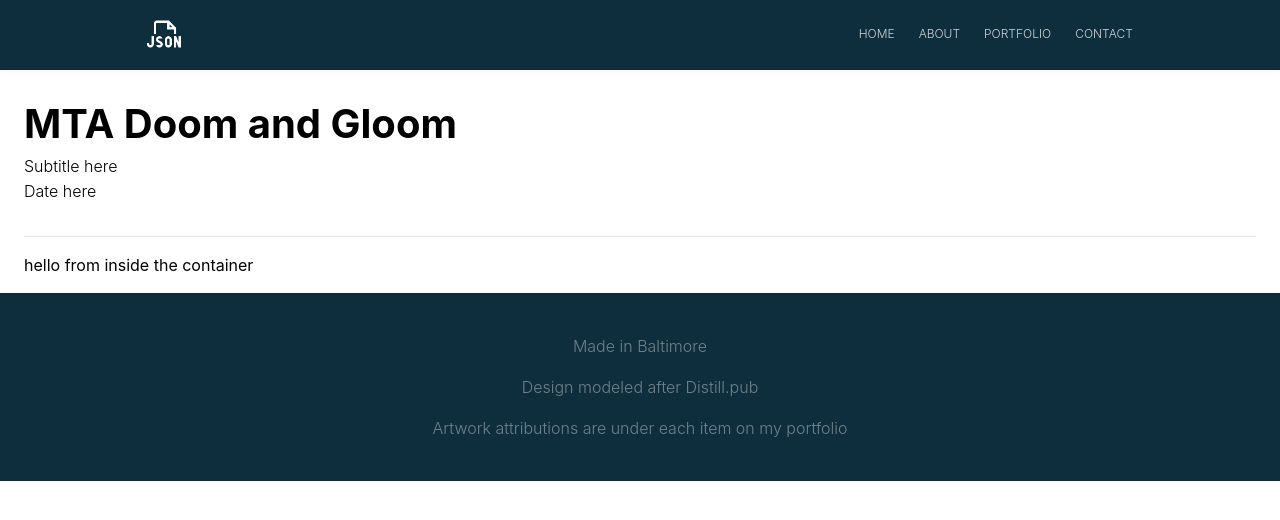
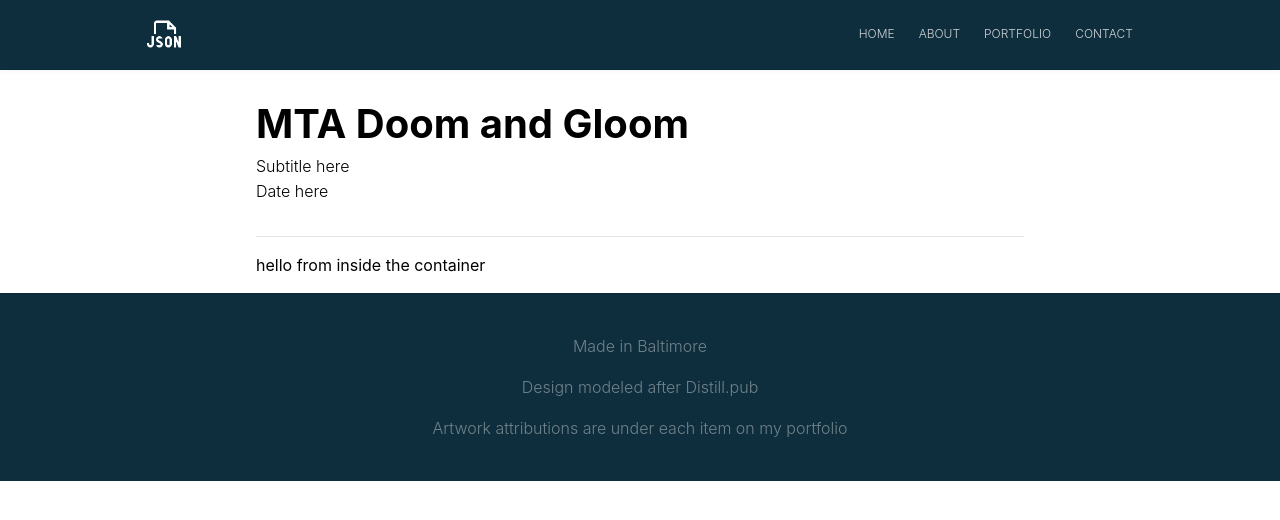
Before and after one commit to jbixon13/reactblog, a React (Create React App) app: page /articles/MTA-doom-gloom in a window 1280 px wide. Shown: the top 520 px of the page. Built offline with nearby package versions, Linux system fonts and the light colour scheme.

Commit message:
article styles for laptop

```diff
--- a/src/components/Blog/ArticleContainer.module.scss
+++ b/src/components/Blog/ArticleContainer.module.scss
@@ -1,4 +1,5 @@
 @import 'src/styles/_colors';
+@import 'src/styles/_screen_sizes';
 
 .ArticleContainer {
     margin-left: 24px;
@@ -20,3 +21,17 @@
         border-radius: 4px;
         }
 }
+
+@media (min-width: $small-screen) {
+    .ArticleContainer {
+        margin-left: 96px;
+        margin-right: 96px;
+    }
+}
+
+@media (min-width: $large-screen) {
+    .ArticleContainer {
+        margin-left: 20%;
+        margin-right: 20%;
+    }
+}
```
